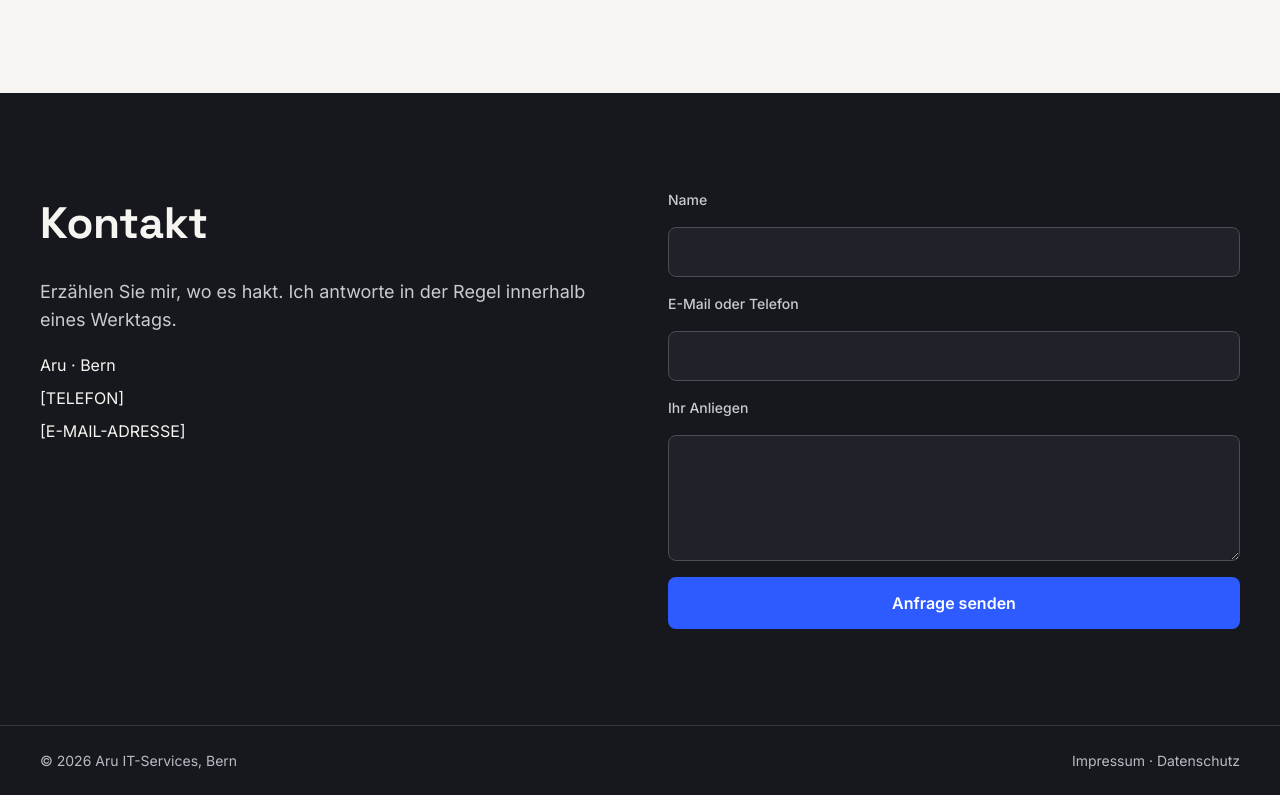
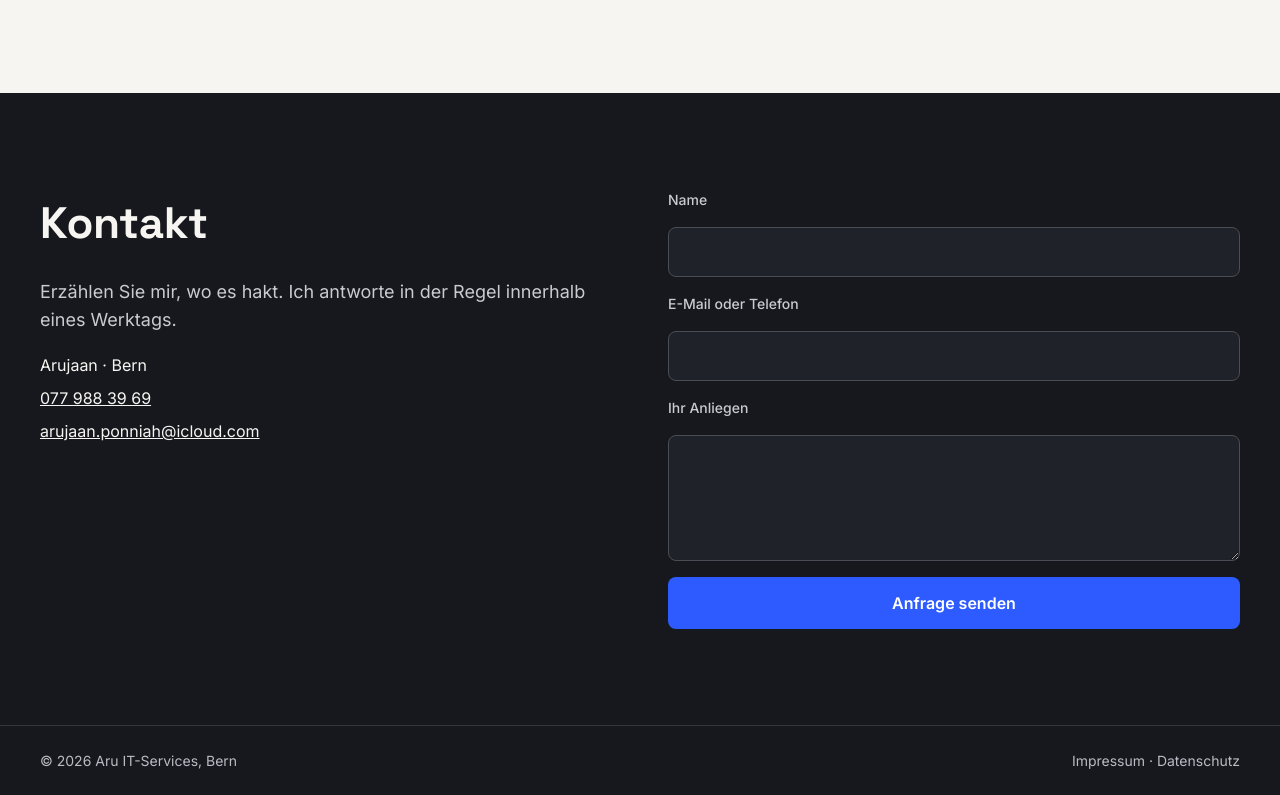
Before and after one commit to aru3018/aru-webserver, a plain HTML site: page index.html in a window 1280 px wide. Shown: the part 2867-3662 px from the top of the page. Drawn offline with Linux system fonts and the light colour scheme.

Commit message:
Kontaktangaben eingetragen
Co-Authored-By: Claude Opus 5.5 <noreply@anthropic.com>
Claude-Session: https://claude.ai/code/session_01KpmrS5tCZTzJgRZnkdkg3X

```diff
--- a/index.html
+++ b/index.html
@@ -259,12 +259,12 @@ a:focus-visible,button:focus-visible,input:focus-visible,textarea:focus-visible{
 <h2 style="margin: 0; font-family: 'Space Grotesk', sans-serif; font-size: 44px; font-weight: 700; letter-spacing: -0.01em">Kontakt</h2>
 <p style="margin: 0; font-size: 18px; color: #C9CBD1">Erzählen Sie mir, wo es hakt. Ich antworte in der Regel innerhalb eines Werktags.</p>
 <div style="display: flex; flex-direction: column; gap: 8px; font-size: 16px">
-<span>Aru · Bern</span>
-<span>[TELEFON]</span>
-<span>[E-MAIL-ADRESSE]</span>
+<span>Arujaan · Bern</span>
+<a href="tel:+41779883969" style="color: #F6F5F1">077 988 39 69</a>
+<a href="mailto:arujaan.ponniah@icloud.com" style="color: #F6F5F1">arujaan.ponniah@icloud.com</a>
 </div>
 </div>
-<form action="mailto:kontakt@example.ch" method="post" enctype="text/plain" style="display: flex; flex-direction: column; gap: 16px">
+<form action="mailto:arujaan.ponniah@icloud.com" method="post" enctype="text/plain" style="display: flex; flex-direction: column; gap: 16px">
 <label for="f-name" style="font-size: 14px; font-weight: 500; color: #C9CBD1">Name</label>
 <input id="f-name" name="Name" type="text" required style="min-height: 48px; padding: 0 14px; border-radius: 8px; border: 1px solid #4A4D55; background: #1F2229; color: #F6F5F1; font-size: 16px; font-family: inherit">
 <label for="f-mail" style="font-size: 14px; font-weight: 500; color: #C9CBD1">E-Mail oder Telefon</label>
```
